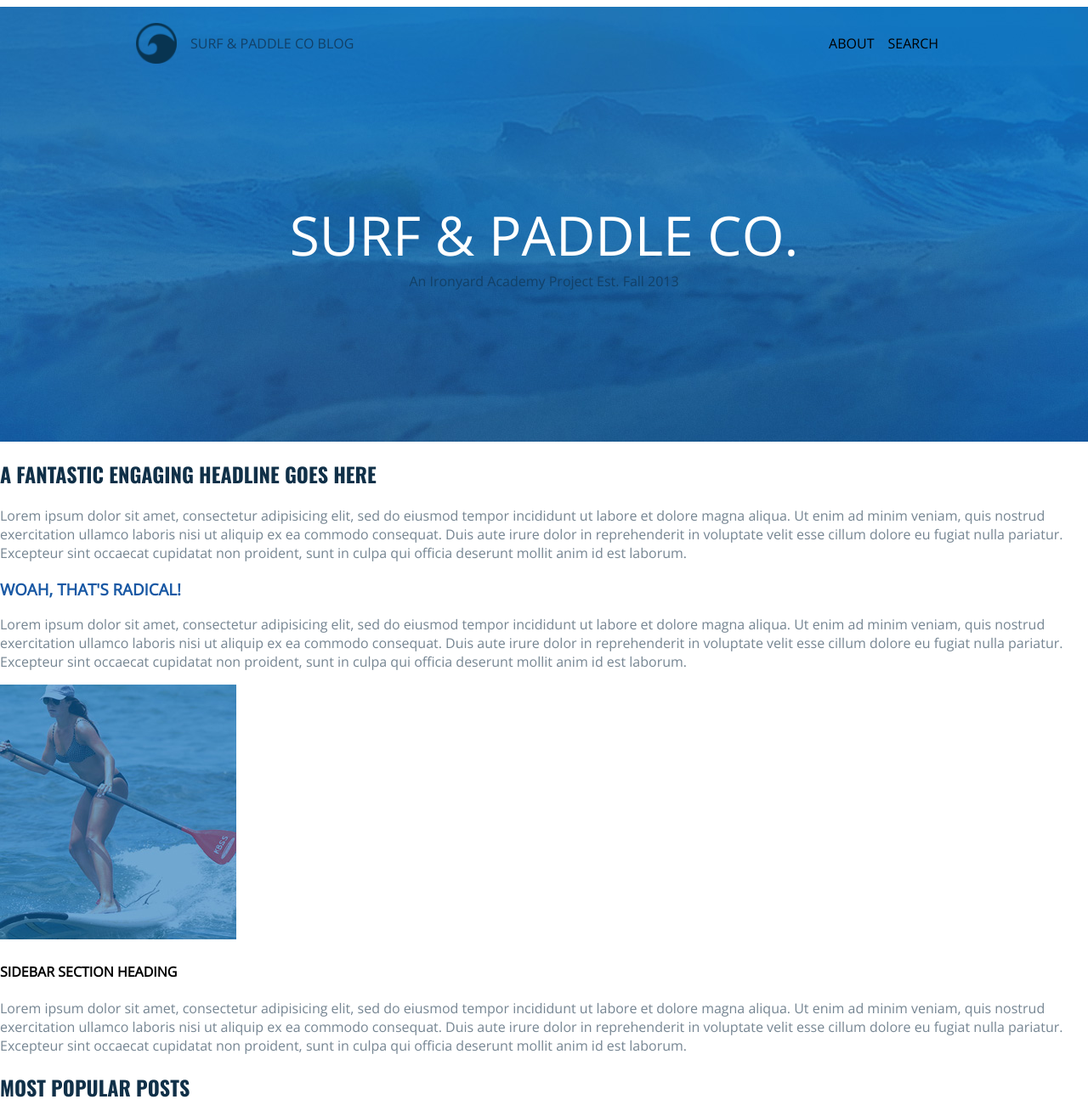
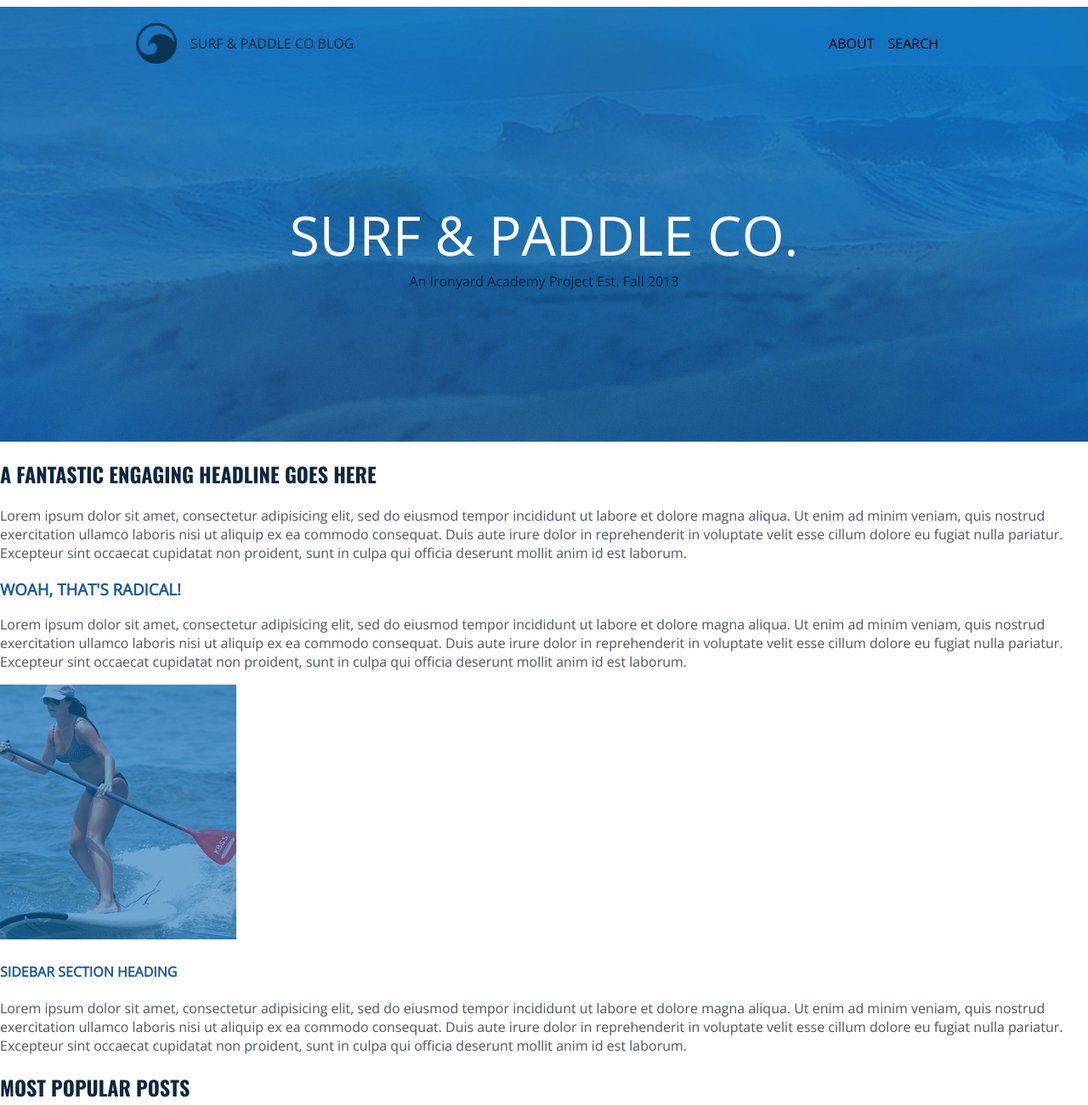
Before and after one commit to ADKebert/day-4-hw, a plain HTML site: page index.html in a window 1280 px wide. Shown: the top 1301 px of the page at 85% size. Drawn offline with nearby package versions, Linux system fonts and the light colour scheme.

Commit message:
adding or correcting more colors

```diff
--- a/styles/main.css
+++ b/styles/main.css
@@ -33,7 +33,7 @@ header .nav-bar {
 
 header .nav-bar p {
   margin-top: 1em;
-  color: #124067;
+  color: #0C273F;
 }
 
 header h1 {
@@ -48,7 +48,7 @@ header h1 {
 header p {
   margin-top: 0;
   font-size: 1em;
-  color: #124067;
+  color: #0C273F;
 }
 
 header ul {
@@ -64,14 +64,23 @@ header ul li {
 /*---------------Text Gallery--------------------*/
 h2 {
   font-family: 'Oswald', sans-serif;
-  color: #103048;
+  color: #0C2740;
 }
 
 
 .content-display p {
-  color: #758592;
+  color: #4B555C;
 }
 
 .content-display h3 {
   color: #1858A4;
 }
+
+.content-display h4 {
+  color: #1858A4;
+}
+
+/*-------------Footer Section------------------------*/
+footer h2 {
+  color: #0C263E;
+}
```
